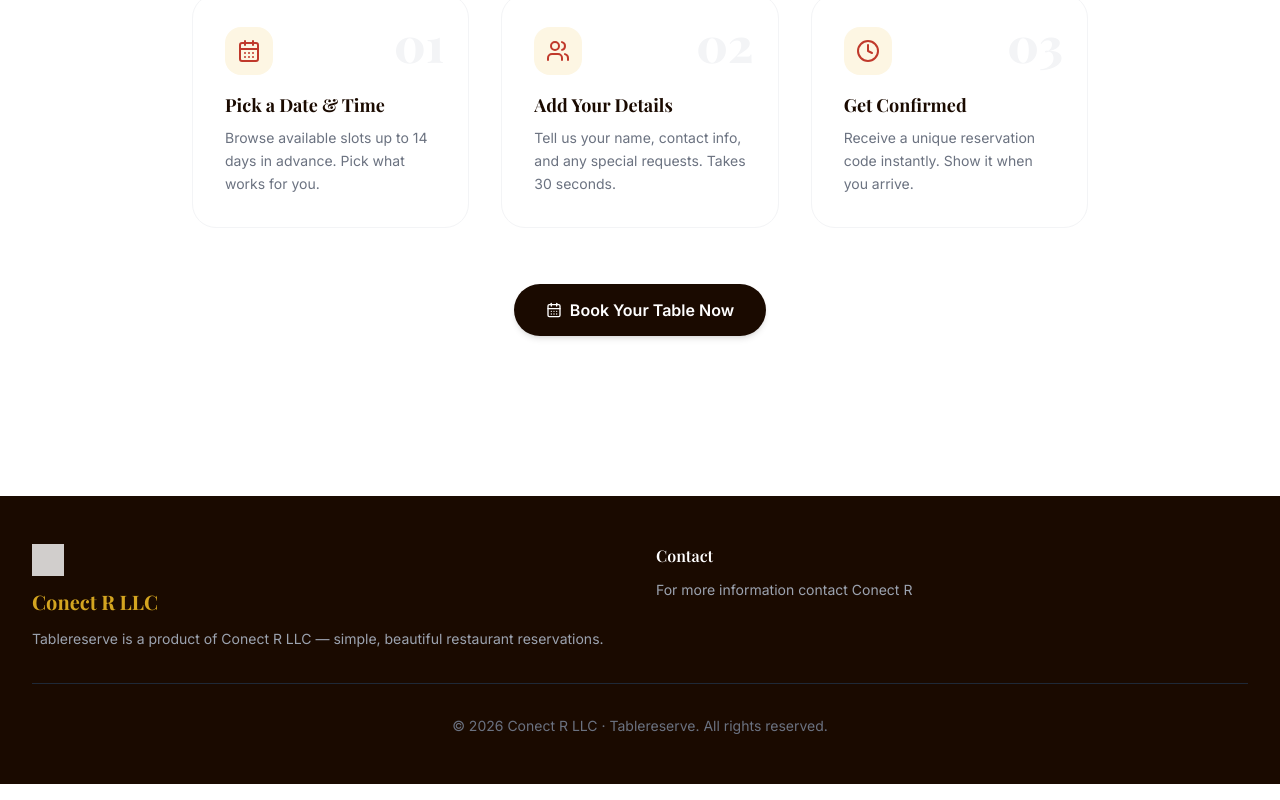
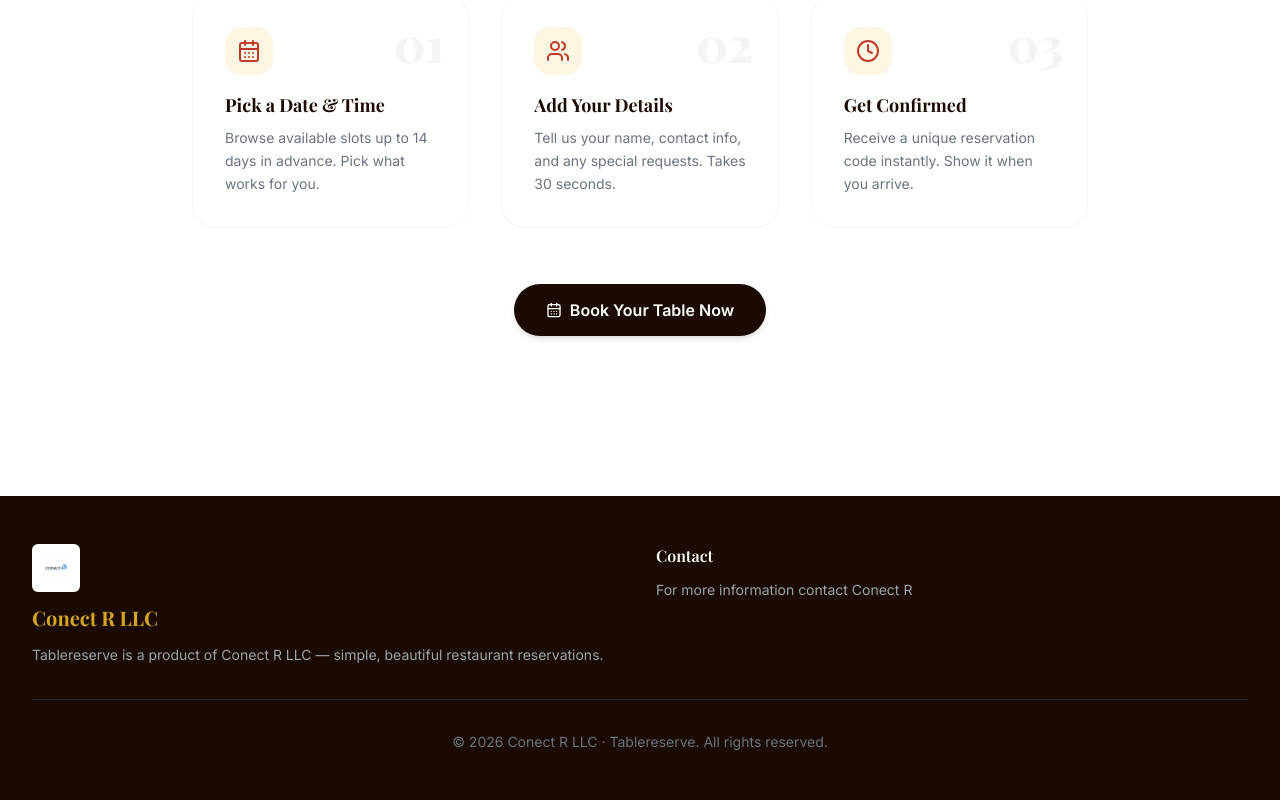
Before and after one commit to ampower1486/Tablereserve1, a Next.js app: page / in a window 1280 px wide. Shown: the part 1139-1939 px from the top of the page. Built offline with nearby package versions, Linux system fonts and the light colour scheme.

Commit message:
feat(ui): display full-color conect-r logo in footer with white contrast wrapper

```diff
--- a/app/layout.tsx
+++ b/app/layout.tsx
@@ -34,7 +34,7 @@ export default function RootLayout({
                                     <img
                                         src="/conect-r-logo.png"
                                         alt="Conect R LLC"
-                                        className="h-8 w-auto brightness-0 invert opacity-80"
+                                        className="h-12 w-auto bg-white p-2.5 rounded-md shadow-sm"
                                     />
                                 </div>
                                 <h3 className="font-display text-xl font-bold text-carmelita-gold mb-3">
```
